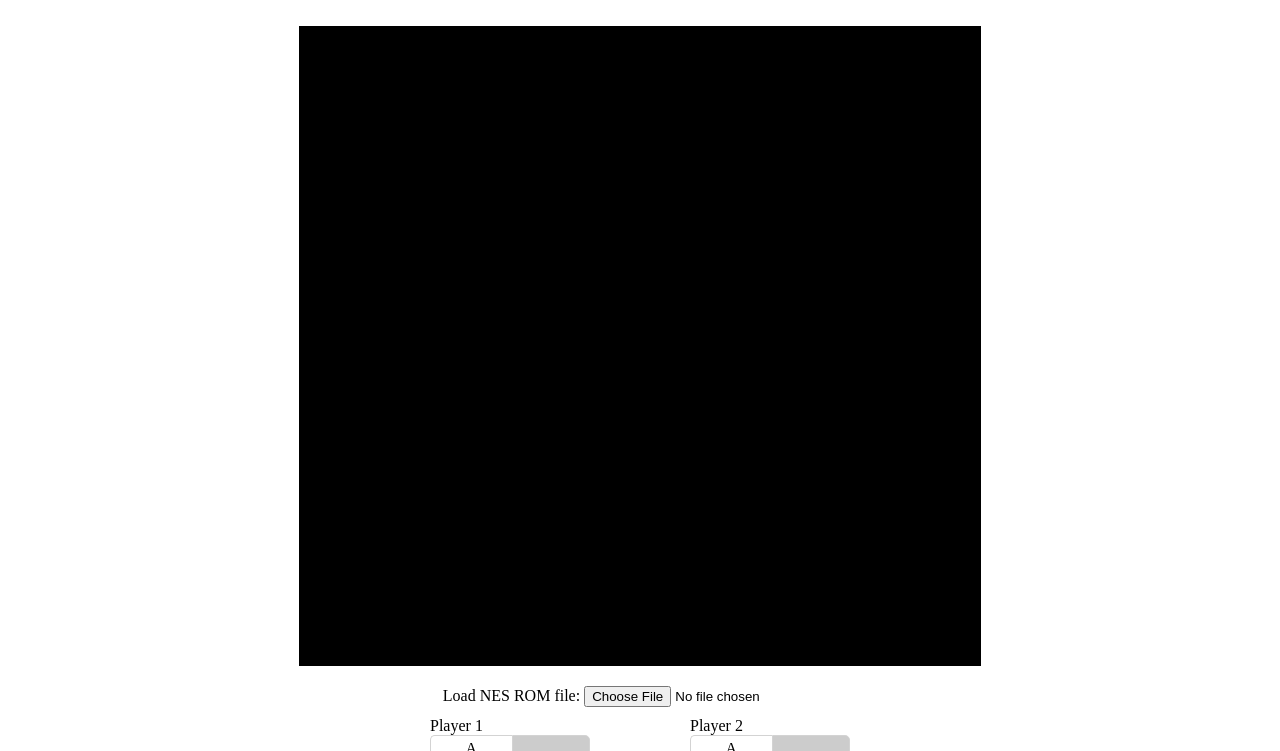
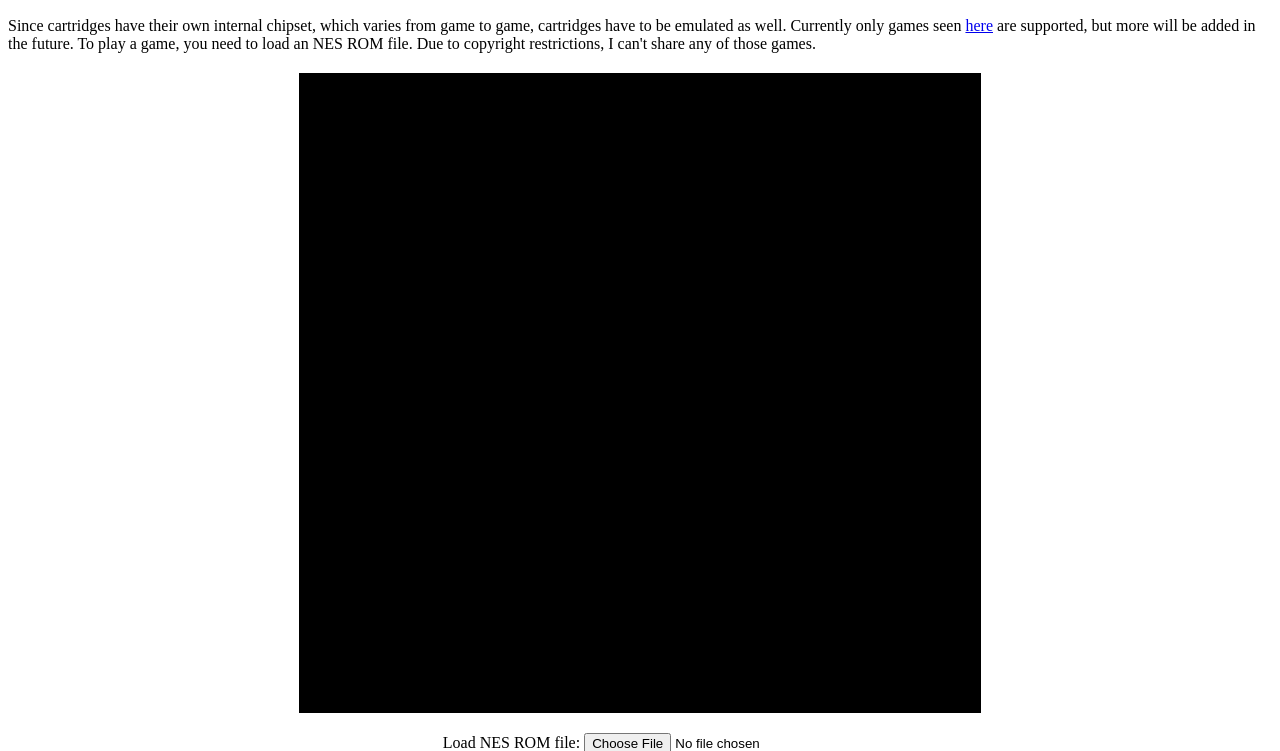
Before and after one commit to sanjaykenn/nesk-web, a plain HTML site: page public/index.html in a window 1280 px wide. Shown: the part 109-860 px from the top of the page. Drawn offline with Linux system fonts and the light colour scheme; a script that the page names is missing.

Commit message:
Adding ROM disclaimer to site

```diff
--- a/public/index.html
+++ b/public/index.html
@@ -11,6 +11,12 @@
 
 <div class="screen-container">
     <h1>NESK - NES Emulator written in Rust</h1>
+    <div>
+        Since cartridges have their own internal chipset, which varies from game to game, cartridges have to be emulated as well.
+        Currently only games seen <a href="https://nesdir.github.io/mapper0.html" target="_blank">here</a> are supported, but more will be added in the future.
+        To play a game, you need to load an NES ROM file. Due to copyright restrictions, I can't share any of those games.
+    </div>
+
     <div class="screen">
         <canvas id="nes-canvas"></canvas>
     </div>
```
